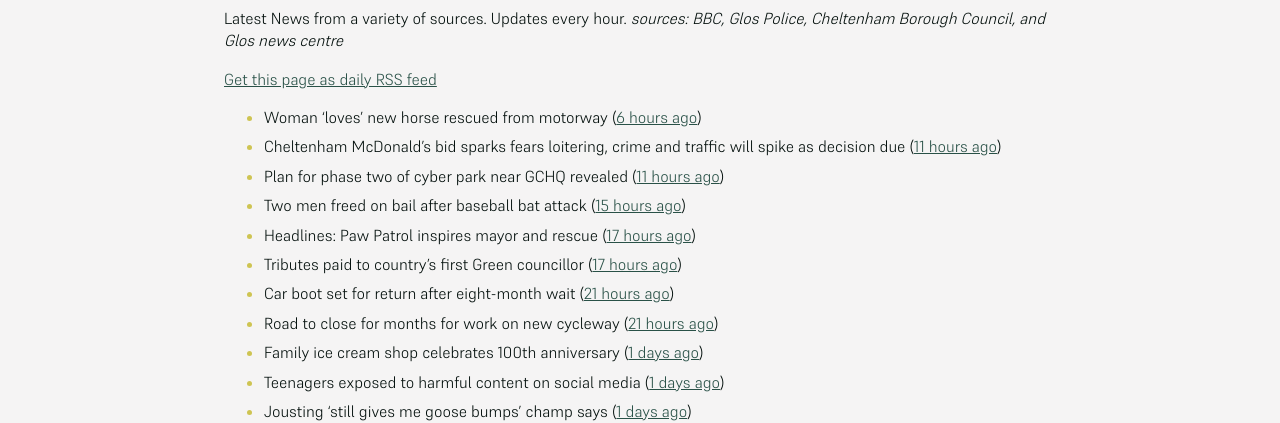
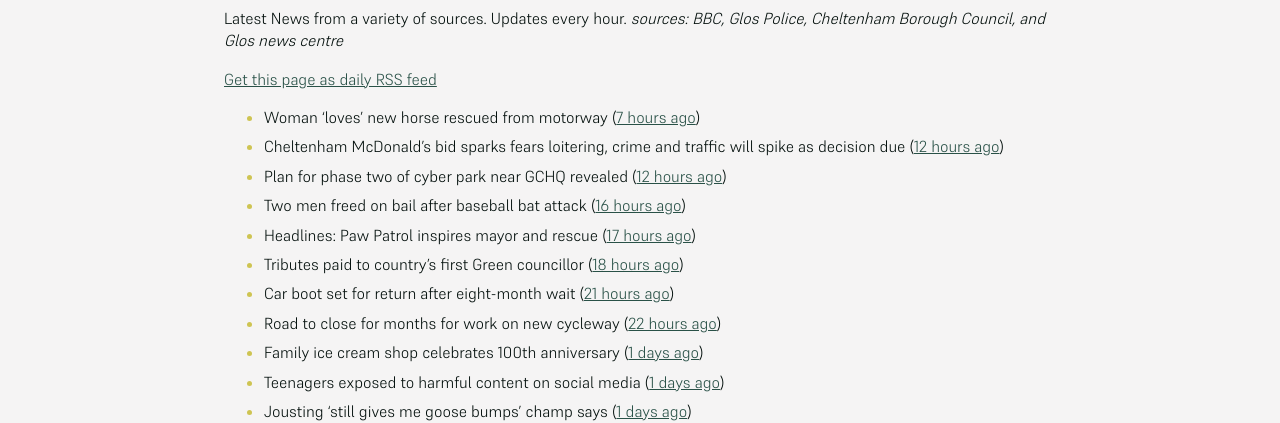
Before and after one commit to mat-0/cheltenham-open-data, a Jekyll site: the page built from _pages/news.md, in a window 1280 px wide. Shown: the part 266-689 px from the top of the page. Built offline with Jekyll 4.4.1, drawn with Linux system fonts in a browser that asks for light colours.

Commit message:
Updated 2025-05-20 03:17:36

```diff
--- a/_pages/news.md
+++ b/_pages/news.md
@@ -12,14 +12,14 @@ _sources: BBC, Glos Police, Cheltenham Borough Council, and Glos news centre_
 [Get this page as daily RSS feed](/daily.rss)
 
 <!-- news_marker starts -->
-- Woman 'loves' new horse rescued from motorway ([6 hours ago](https://www.bbc.com/news/articles/c4g2r40ye9eo))
-- Cheltenham McDonald’s bid sparks fears loitering, crime and traffic will spike as decision due ([11 hours ago](https://gloucesternewscentre.co.uk/cheltenham-mcdonalds-bid-sparks-fears-loitering-crime-and-traffic-will-spike-as-decision-due/))
-- Plan for phase two of cyber park near GCHQ revealed ([11 hours ago](https://www.bbc.com/news/articles/clygqx2jp95o))
-- Two men freed on bail after baseball bat attack ([15 hours ago](https://www.bbc.com/news/articles/c4ge7l3nvv1o))
+- Woman 'loves' new horse rescued from motorway ([7 hours ago](https://www.bbc.com/news/articles/c4g2r40ye9eo))
+- Cheltenham McDonald’s bid sparks fears loitering, crime and traffic will spike as decision due ([12 hours ago](https://gloucesternewscentre.co.uk/cheltenham-mcdonalds-bid-sparks-fears-loitering-crime-and-traffic-will-spike-as-decision-due/))
+- Plan for phase two of cyber park near GCHQ revealed ([12 hours ago](https://www.bbc.com/news/articles/clygqx2jp95o))
+- Two men freed on bail after baseball bat attack ([16 hours ago](https://www.bbc.com/news/articles/c4ge7l3nvv1o))
 - Headlines: Paw Patrol inspires mayor and rescue ([17 hours ago](https://www.bbc.com/news/articles/cj93e7x34ewo))
-- Tributes paid to country's first Green councillor ([17 hours ago](https://www.bbc.com/news/articles/cd7gvr0g0qgo))
+- Tributes paid to country's first Green councillor ([18 hours ago](https://www.bbc.com/news/articles/cd7gvr0g0qgo))
 - Car boot set for return after eight-month wait ([21 hours ago](https://www.bbc.com/news/articles/cx2qvp3lp61o))
-- Road to close for months for work on new cycleway ([21 hours ago](https://www.bbc.com/news/articles/cded9232w5wo))
+- Road to close for months for work on new cycleway ([22 hours ago](https://www.bbc.com/news/articles/cded9232w5wo))
 - Family ice cream shop celebrates 100th anniversary ([1 days ago](https://www.bbc.com/news/articles/crr7dg8n471o))
 - Teenagers exposed to harmful content on social media ([1 days ago](https://www.bbc.com/news/videos/c1kvmv9w348o))
 - Jousting 'still gives me goose bumps' champ says ([1 days ago](https://www.bbc.com/news/articles/cm2yd1d3d7eo))
```
Also changed, not shown: _data/flood.json (+5 -48 lines), index.md (+5 -5 lines).
